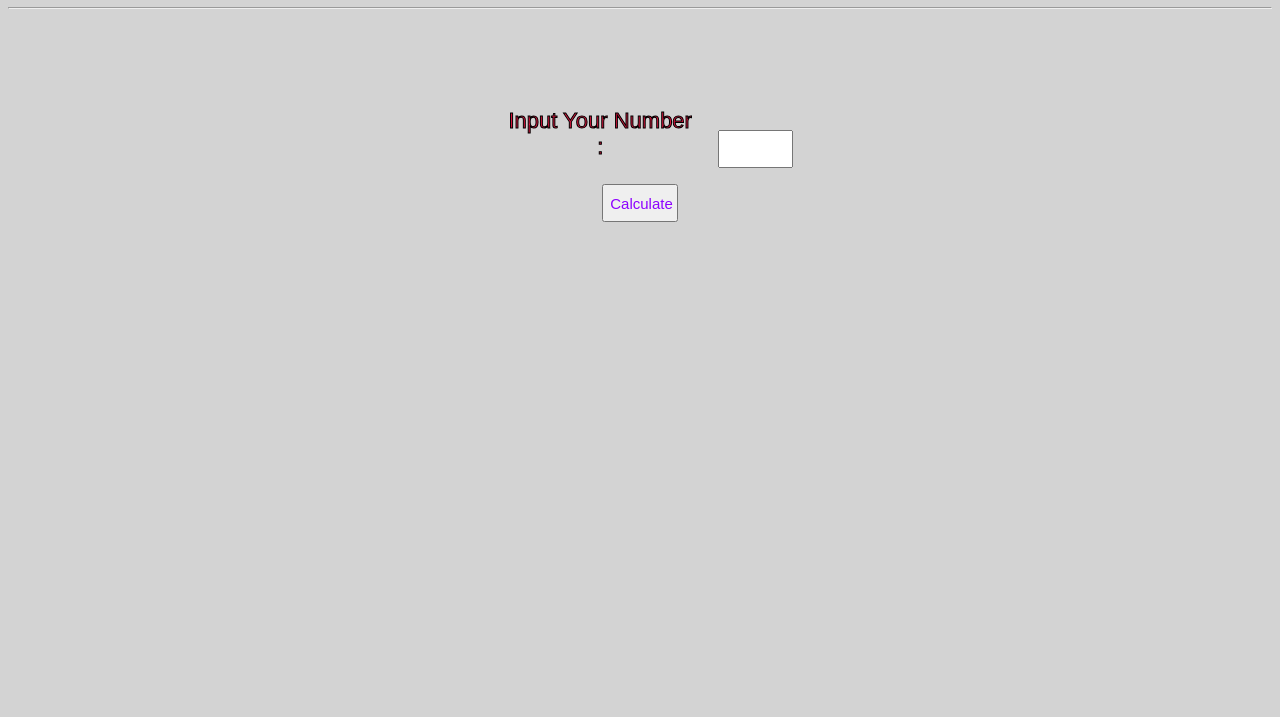
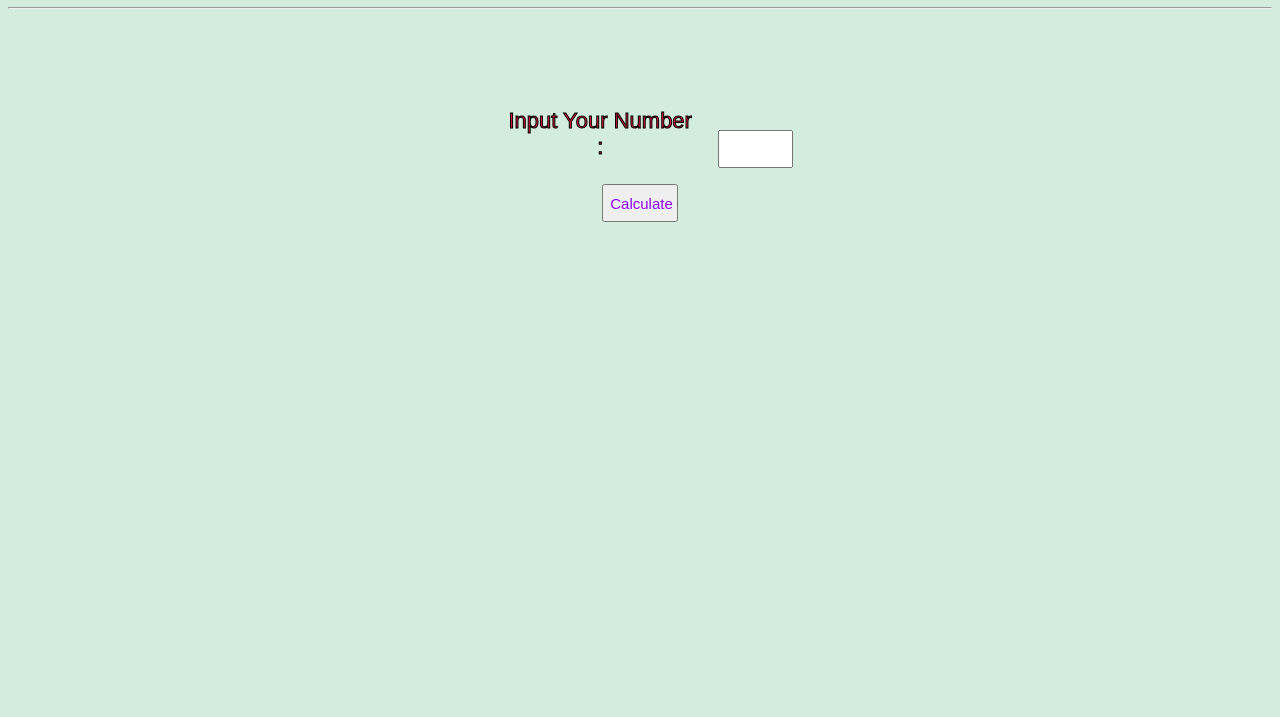
Before and after one commit to Pasindu-Sahan25/Factory_C, a plain HTML site: page index.html in a window 1280 px wide. Shown: the part 83-800 px from the top of the page. Drawn offline with Linux system fonts and the light colour scheme.

Commit message:
Update Factorial_C.css

```diff
--- a/Factorial_C.css
+++ b/Factorial_C.css
@@ -1,5 +1,5 @@
 body {
-    background-color: lightgray;
+    background-color: #D4ECDD;
 }
 
 #h1 {
```
